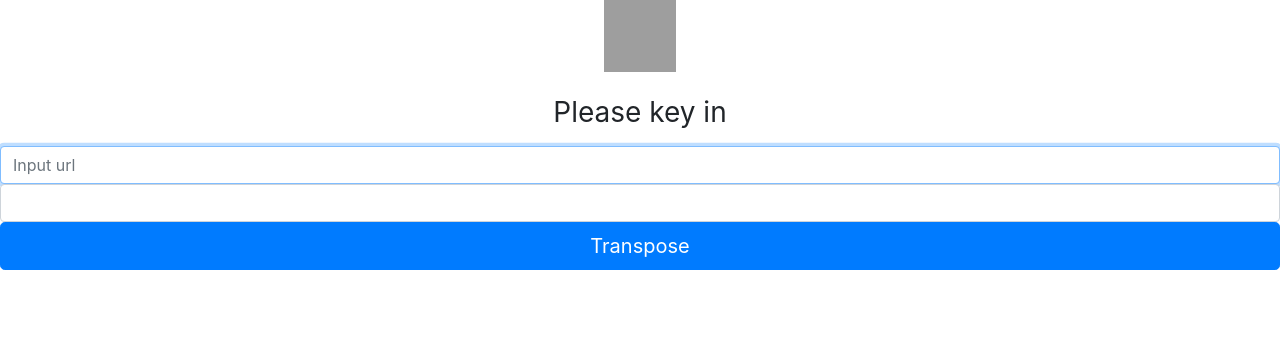
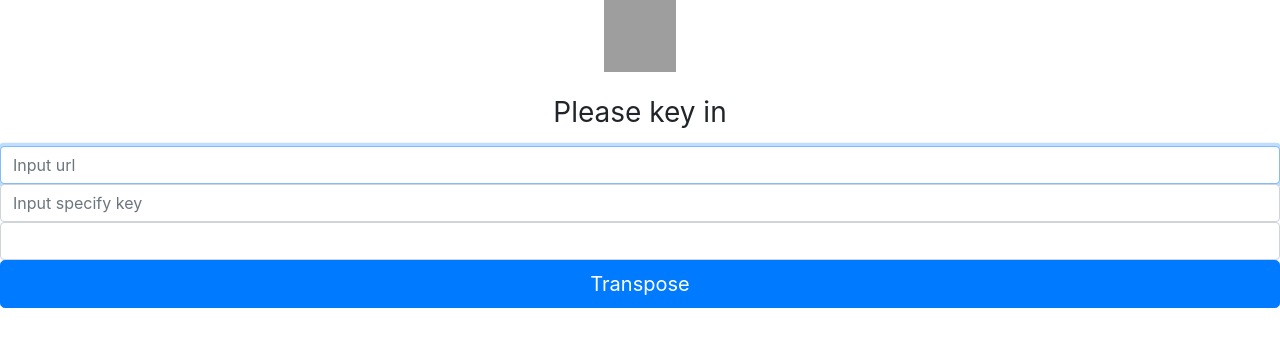
Before and after one commit to silenceliang/tinyURL, a Flask app: page / in a window 1280 px wide. Shown: the top 347 px of the page. Run offline with Flask 2, Linux system fonts and the light colour scheme; some libraries are stand-ins or nearby versions; grey boxes are pictures that could not be loaded.

Commit message:
add logging,parser,specifyURL

```diff
--- a/server.py
+++ b/server.py
@@ -1,4 +1,7 @@
 import argparse
+import logging
+logging.basicConfig(format='%(asctime)s - %(message)s', level=logging.INFO)
+
 import string
 import redis
 from flask import Flask, render_template, redirect
@@ -14,15 +17,16 @@ class TinyURLRedis(object):
         except Exception as e:
             print(e)
 
-    def encode(self, longUrl):
+    def encode(self, longUrl, specify=None):
         def hash_units(dec, n=5):
             return abs(hash(dec)) % (10**n)
-        ServerPrefix = "http://localhost:5002/"
-        suffix = str(hash_units(longUrl))
+        if specify:
+            suffix = specify
+        else:
+            suffix = str(hash_units(longUrl))
         if self.r.get(suffix) is None:
             self.r.set(suffix, longUrl)
-
-        return ServerPrefix + suffix
+        return suffix
 
     def decode(self, shortUrl):
         idx = shortUrl.split('/')[-1]
@@ -45,7 +49,6 @@ class TinyURL(object):
                 dec //= 62
                 if not dec: break
             return result
-        ServerPrefix = "http://localhost:5002/"
         suffix  =decTo62(self.global_counter)
         if longUrl not in self.full_tiny:
             self.full_tiny[longUrl] = suffix
@@ -54,7 +57,7 @@ class TinyURL(object):
         else:
             suffix = self.full_tiny[longUrl]
 
-        return ServerPrefix + suffix
+        return suffix
 
     def decode(self, shortUrl):
         idx = shortUrl.split('/')[-1]
@@ -63,34 +66,42 @@ class TinyURL(object):
         else:
             return "Not exists such a url link"
 
-
 parser = argparse.ArgumentParser()
 parser.add_argument("--redis", default=True, action='store_true', help='using NoSQL-redis/hshTable for data saving.')
+parser.add_argument("--ip", default='localhost', help='server ip.')
+parser.add_argument("--port", default=5002, help='server port.')
 args = parser.parse_args()
-
-if args.redis:
-    fun = TinyURLRedis()
-else:
-    fun = TinyURL()
+fun = TinyURLRedis() if args.redis else TinyURL()
 
 @app.route('/shortURL', methods=['POST'])
 def short_request():
+    ServerPrefix = 'http://' + args.ip + ':' + str(args.port) + '/'
     url = request.get_json()
-    print('ready for encoding ...')
+    logging.info('ready for encoding ...')
     url_key = fun.encode(url)
-    print('after encoding: ', url_key)
-    return  {'key':url_key}
+    logging.info('after encoding:{}'.format(url_key))
+    return  {'key': ServerPrefix + url_key}
 
 @app.route('/<url_key>')
 def redir(url_key):
     url = fun.decode(url_key)
-    print(url)
+    logging.info('after decoding:{}'.format(url))
     if url is None: return False
     return redirect(url)
+
+@app.route('/specify/<specify_url>', methods=['POST'])
+def specify(specify_url):
+    ServerPrefix = 'http://' + args.ip + ':' + str(args.port) + '/'
+    url = request.get_json()
+    logging.info('ready for encoding ...')
+    url_key = fun.encode(url, specify_url)
+    logging.info('after encoding:{}'.format(url_key))
+    return  {'key': ServerPrefix + url_key}
+
 
 @app.route('/')
 def index():
     return render_template("index.html")
 
 if __name__=='__main__':
-    app.run(host='localhost', port=5002)
+    app.run(host=args.ip, port=args.port)
--- a/templates/index.html
+++ b/templates/index.html
@@ -18,9 +18,11 @@
       <img class="mb-4" src="https://getbootstrap.com/docs/4.0/assets/brand/bootstrap-solid.svg" alt="" width="72" height="72">
       <h1 class="h3 mb-3 font-weight-normal">Please key in</h1>
       <label for="input_url" class="sr-only">INPUT</label>
-      <input type="email" id="input_url" class="form-control" placeholder="Input url" required autofocus>
+      <input id="input_url" class="form-control" placeholder="Input url" required autofocus>
+      <input id="specification" class="form-control" placeholder="Input specify key" required autofocus>
       <label for="output_url" class="sr-only">OUTPUT</label>
       <div id="output_url" class="form-control" placeholder="short url" required></div>
+
       <button class="turn2url btn btn-lg btn-primary btn-block">Transpose</button>
     </div>
   </body>
@@ -28,9 +30,15 @@
   <script type="text/javascript">
     const submit_btn = document.querySelector('button');
     submit_btn.addEventListener('click', e => {
-        if(e.target.classList.contains('turn2url')){
+        if(e.target && e.target.matches('button.turn2url')){
             const entry = document.getElementById('input_url').value;
-            fetch('shortURL', {
+            const spc = document.getElementById('specification').value;
+            var url = 'shortURL';
+            try{
+                if(spc){
+                    url = 'specify/'+spc;
+                }
+                fetch(url, {
                     method:'POST',
                     body:JSON.stringify(entry),
                     headers:{'Content-Type':'application/json'}
@@ -38,6 +46,12 @@
                 .then(function(res){
                     document.getElementById('output_url').innerHTML ="<a href="+res['key']+">" + res['key'] + "</a>";
                 })
-    }});
+
+            }
+            catch(err){
+                console.log(err);
+            }
+            e.stopPropagation();
+    }}, true);
 </script>
 </html>
```
Lines whose indentation alone changed are shown as unchanged.
